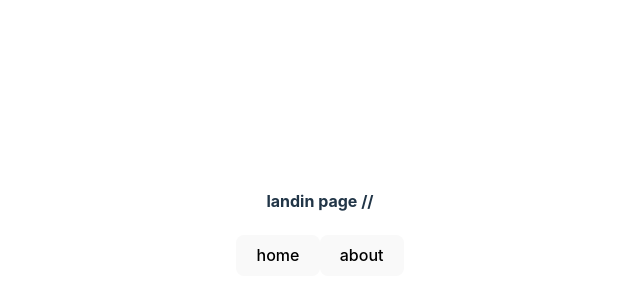
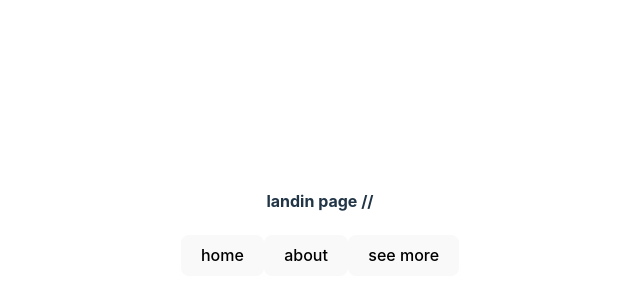
Before and after one commit to amit47-eng/Router-Dom, a React (Vite) app: page / in a window 1280 px wide. Shown: the part 178-478 px from the top of the page, without its empty margins (320-960 px from the left). Built offline with nearby package versions, Linux system fonts and the light colour scheme.

Commit message:
adding <see more> option

```diff
--- a/src/App.jsx
+++ b/src/App.jsx
@@ -3,6 +3,7 @@ import {BrowserRouter, Routes,Route} from "react-router-dom"
 import Landing from './component/landing.jsx'
 import Home from './component/Home.jsx'
 import About from './component/about.jsx'
+import More from './component/more.jsx'
 
 
 function App() {
@@ -16,6 +17,7 @@ function App() {
         <Route path="/" element={<Landing/>} />
         <Route path="/home" element={<Home/>}/>
         <Route path='/about' element={<About/>}/>
+        <Route path='/more' element={<More/>}/>
       </Routes>
       </BrowserRouter>
     </>
--- a/src/component/landing.jsx
+++ b/src/component/landing.jsx
@@ -13,6 +13,10 @@ function Landing(){
             case "About":
                 navigation ("/about")
                 break;
+
+            case "More":
+                navigation ("/more")
+                break;
         }
 
     }
@@ -22,6 +26,7 @@ function Landing(){
             <h4>landin page //</h4>
             <button onClick={(event)=> handelNavigation(event, "Home")}>home</button>
             <button onClick={(event)=> handelNavigation(event, "About")}>about</button>
+            <button onClick={(event)=> handelNavigation(event, "More")}>see more</button>
         </div>
     )
 }
--- /dev/null
+++ b/src/component/more.jsx
@@ -0,0 +1,6 @@
+function More(){
+    return <h1>see more</h1>
+
+}
+
+export default More;
```
